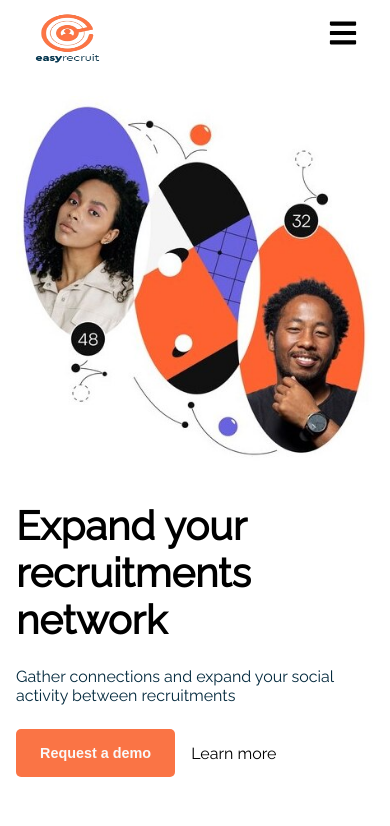
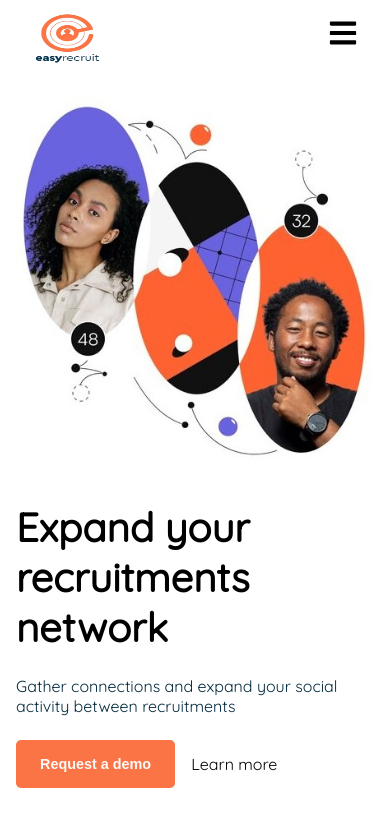
Before and after one commit to EasyRecruit/easy-recruit, a React (Create React App) app: page / in a window 390 px wide. Shown: the top 826 px of the page. Built offline with nearby package versions, Linux system fonts and the light colour scheme.

Commit message:
wip: responsive cards

```diff
--- a/src/App.css
+++ b/src/App.css
@@ -1,4 +1,4 @@
-@import url('https://fonts.googleapis.com/css2?family=Raleway&display=swap');
+@import url('https://fonts.googleapis.com/css2?family=Quicksand&display=swap');
 
 * {
   margin: 0;
@@ -17,6 +17,6 @@
 }
 
 body {
-  font-family: 'Raleway', sans-serif;
+  font-family: 'Quicksand', sans-serif;
   /* background-color: var(--secondary-color); */
 }
--- a/src/components/cards/Cards.css
+++ b/src/components/cards/Cards.css
@@ -143,3 +143,6 @@
     color: var(--text-color);
     margin-right: .5rem;
 }
+.employee-card-contact{
+    margin-top: 1rem;
+}
```
Also changed, not shown: src/routes/Drawer.css (+14 -7 lines).
